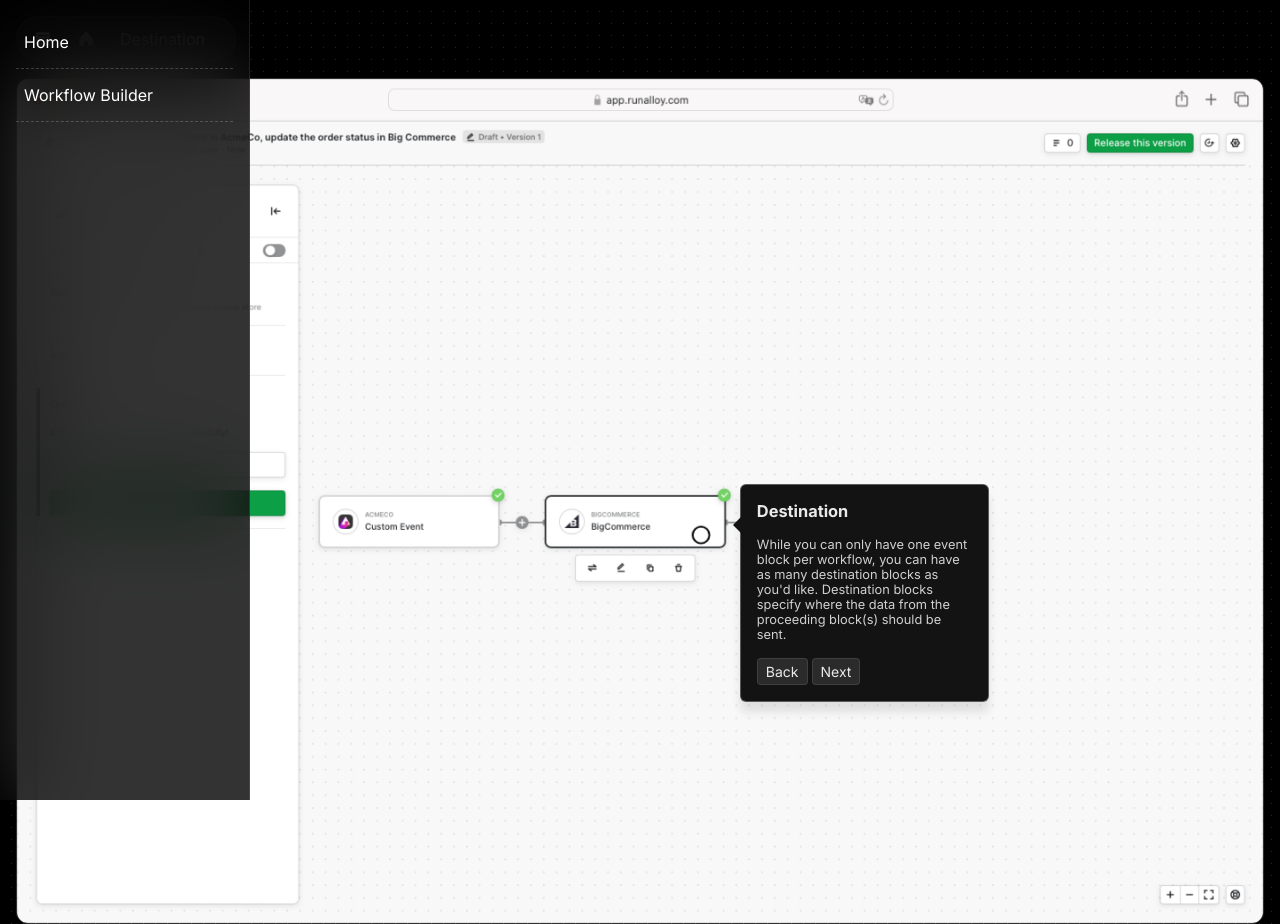
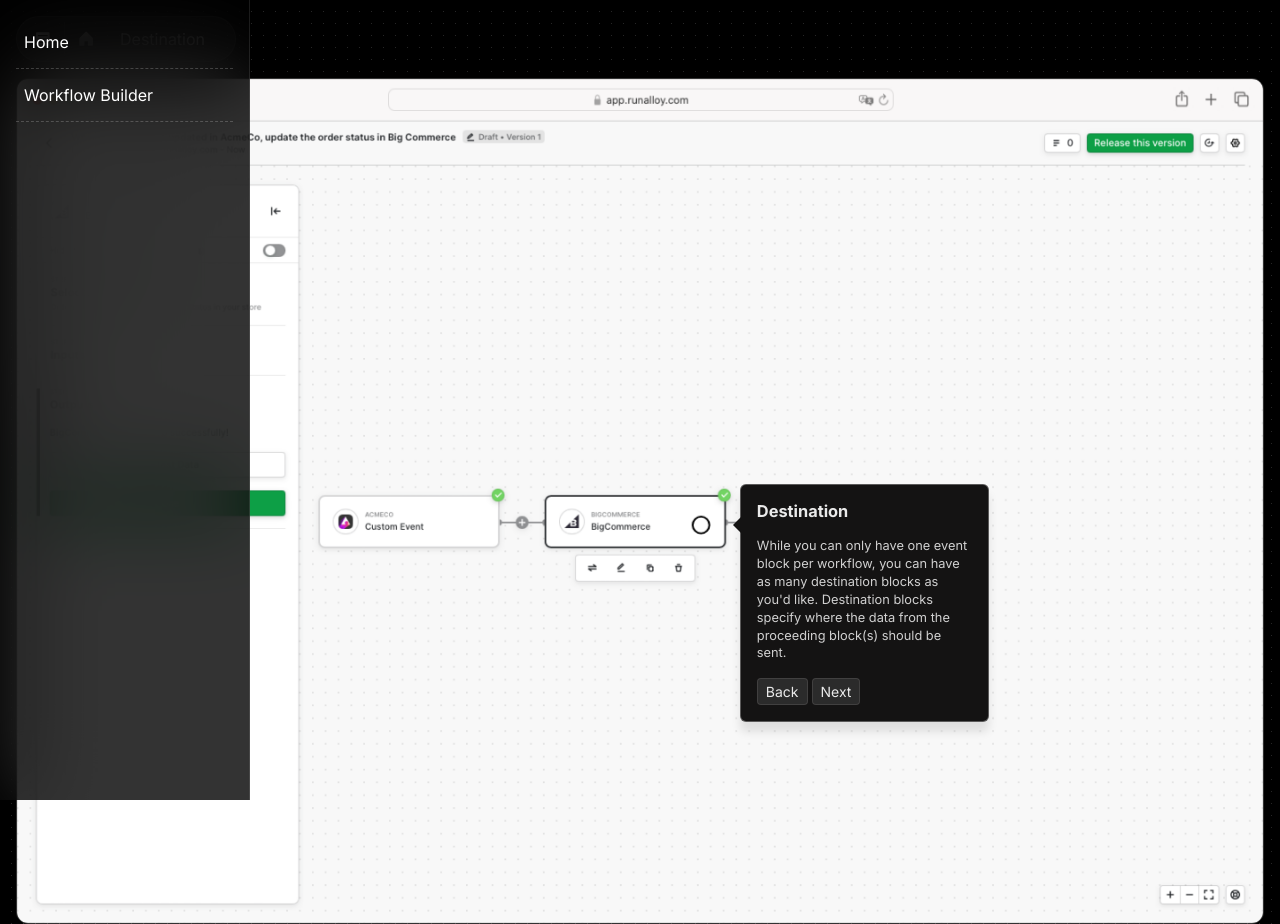
Before and after one commit to filipeafns/onboard-app, a Next.js app: page /01-workflow-basics/step2 in a window 1280 px wide. Built offline with nearby package versions, Linux system fonts and the light colour scheme.

Commit message:
Update globals.css

```diff
--- a/src/app/globals.css
+++ b/src/app/globals.css
@@ -197,6 +197,7 @@
 
 .tooltip p {
   font-size: 1vw;
+  line-height: 1.4;
   color: rgba(255, 255, 255, 0.8);
 }
 
@@ -239,7 +240,7 @@
 
 .tooltip-left::before {
   left: -40px;
-  top: 40px;
+  top: 30px;
   transform: translateY(-50%) scale(0);
 }
 
@@ -263,7 +264,7 @@
 }
 .tooltip-right::before {
   right: -50px;
-  top: 40px;
+  top: 30px;
   transform: translateY(-50%) scale(0);
 }
 
@@ -319,7 +320,7 @@
   display: flex;
   flex-direction: column;
   background-color: rgb(9, 9, 9);
-  padding: 16px;;
+  padding: 14px;;
   gap: 16px;
   width: 300px;
   height: 320px;
@@ -334,6 +335,7 @@
 }
 .card img {
   border-radius: 2px;
+  max-height: 180px;
 }
 
 .card a:hover {
```
